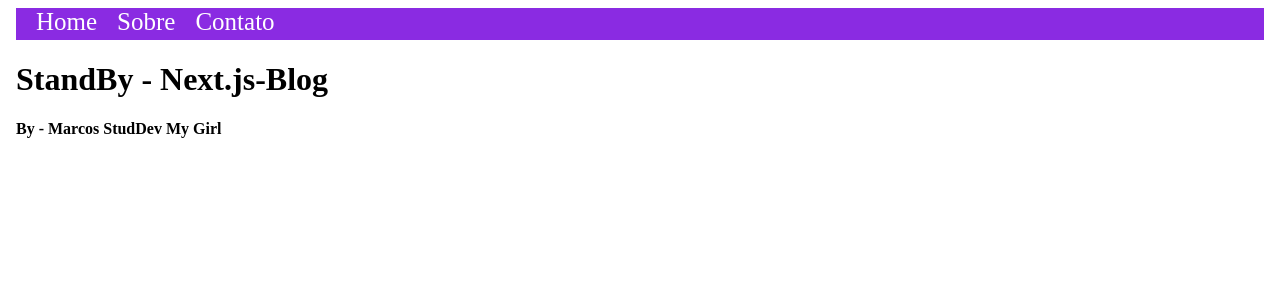
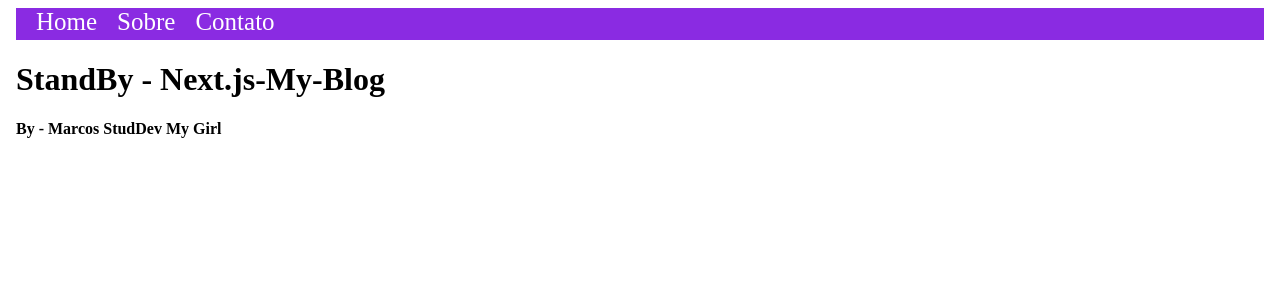
Before and after one commit to mrStudDev/marcosglobal, a Next.js app: page / in a window 1280 px wide. Shown: the top 300 px of the page. Built offline with nearby package versions, Linux system fonts and the light colour scheme.

Commit message:
'blogmy'

```diff
--- a/pages/index.js
+++ b/pages/index.js
@@ -7,7 +7,7 @@
         <div>
 
             <Nave />
-            <h1>StandBy - Next.js-Blog</h1>
+            <h1>StandBy - Next.js-My-Blog</h1>
             <h4>By - Marcos StudDev My Girl</h4>
         </div>
         </body>
```
